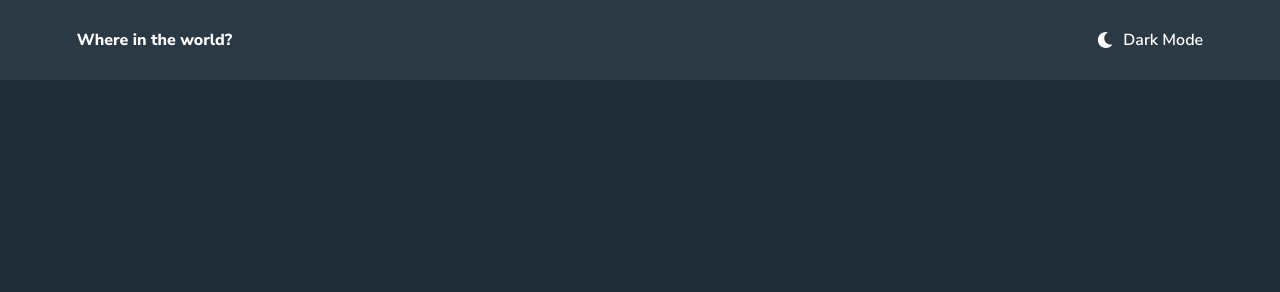
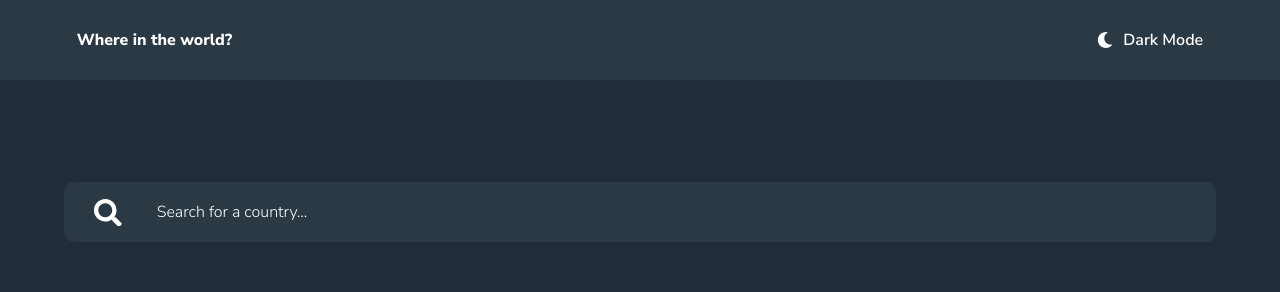
Before and after one commit to Breckles/rest-countries-api, an Angular app: page /home in a window 1280 px wide. Shown: the top 292 px of the page. Built offline with nearby package versions, Linux system fonts and the light colour scheme.

Commit message:
- added search bar component to home page - implemented country search by name

```diff
--- a/src/app/components/countries/countries.component.html
+++ b/src/app/components/countries/countries.component.html
@@ -1,11 +1,7 @@
 <div class="countries-component-wrapper">
-  <ul class="countries-list"
-      *ngIf="countries !== null; else loading">
+  <ul class="countries-list">
     <li *ngFor="let country of countries">
       <app-country-card [country]="country"></app-country-card>
     </li>
   </ul>
-  <ng-template #loading>
-    <div class="loading-wrapper">Loading</div>
-  </ng-template>
 </div>
--- a/src/app/components/countries/countries.component.scss
+++ b/src/app/components/countries/countries.component.scss
@@ -11,7 +11,7 @@ ul.countries-list {
 
   li {
     width: 100%;
-    height: 70vh;
+    height: 50%;
     padding: 5% 13%;
 
     app-country-card {
--- a/src/app/components/countries/countries.component.ts
+++ b/src/app/components/countries/countries.component.ts
@@ -1,5 +1,4 @@
-import { Component, OnInit } from '@angular/core';
-import { CountriesService } from './countries.service';
+import { Component, Input, OnInit } from '@angular/core';
 import { Country } from './models/country.model';
 
 @Component({
@@ -8,13 +7,14 @@ import { Country } from './models/country.model';
   styleUrls: ['./countries.component.scss'],
 })
 export class CountriesComponent implements OnInit {
-  countries!: Country[];
+  @Input()
+  public countries!: Country[];
 
-  constructor(private countriesService: CountriesService) {}
+  constructor() {}
 
   ngOnInit(): void {
-    this.countriesService.countriesSubject.subscribe((countries: Country[]) => {
-      this.countries = countries;
-    });
+    if (!this.countries) {
+      throw new Error("An argument for 'countries' must be provided");
+    }
   }
 }
--- a/src/app/components/countries/countries.service.ts
+++ b/src/app/components/countries/countries.service.ts
@@ -1,5 +1,4 @@
 import { Injectable } from '@angular/core';
-import { BehaviorSubject, Subject } from 'rxjs';
 import {
   DataService,
   RestCountriesAPIResponse,
@@ -10,23 +9,18 @@ import { Country } from './models/country.model';
   providedIn: 'root',
 })
 export class CountriesService {
-  private countries!: Country[] | null;
-  public countriesSubject = new Subject<Country[]>();
+  private countries!: Country[];
 
-  constructor(private dataService: DataService) {
-    this.fetchAllCountries()
-      .then((countries: Country[]) => {
-        this.countries = countries;
-        this.countriesSubject.next([...this.countries]);
-      })
-      .catch((error) => {
-        throw error;
-      });
-  }
+  constructor(private dataService: DataService) {}
 
-  private async fetchAllCountries(): Promise<Country[]> {
+  public async getAllCountries() {
+    if (this.countries) {
+      return [...this.countries];
+    }
+
     // Hardcoding data to avoid constant http requests while styling components
     // and refreshing the page
+    /////////////////////////////////
     let mockJSONCountries: RestCountriesAPIResponse[] = [
       {
         flag: 'https://restcountries.eu/data/deu.svg',
@@ -97,23 +91,33 @@ export class CountriesService {
     mockJSONCountries.forEach((country) => {
       mockResponseCountries.push(Country.convertJSONToCountry(country));
     });
-    return mockResponseCountries;
+    this.countries = mockResponseCountries;
+    return [...this.countries];
     ////////////////////////////////////////////////////////////
 
     // try {
+    //   let responseCountries: Country[] = [];
+
     //   const restCountriesAPIResponse = await this.dataService.getCountries(
     //     'all?fields=flag;name;nativeName;alpha3Code;population;region;subregion;capital;topLevelDomain;currencies;languages'
     //   );
-    //   let responseCountries: Country[] = [];
 
     //   restCountriesAPIResponse.forEach((country) => {
     //     responseCountries.push(Country.convertJSONToCountry(country));
     //   });
-    //   console.log(responseCountries);
 
-    //   return responseCountries;
+    //   this.countries = responseCountries;
+
+    //   return [...this.countries];
     // } catch (error) {
     //   throw error;
     // }
   }
+
+  public async getCountriesByName(name: string) {
+    const lowerCaseName = name.toLowerCase();
+    return this.countries.filter((country: Country) =>
+      country.name.toLowerCase().includes(lowerCaseName)
+    );
+  }
 }
--- a/src/app/components/search-bar/search-bar.component.html
+++ b/src/app/components/search-bar/search-bar.component.html
@@ -1,7 +1,8 @@
 <div class="search-bar-wrapper">
+  <form (submit)="onSubmit($event)">
     <label for="searchBar">Search for a country</label>
-  <button type="button"
-          (click)="onSubmit()"><svg xmlns="http://www.w3.org/2000/svg"
+    <button type="submit">
+      <svg xmlns="http://www.w3.org/2000/svg"
            viewBox="0 0 512 512">
         <path
               d="M505 442.7L405.3 343c-4.5-4.5-10.6-7-17-7H372c27.6-35.3 44-79.7 44-128C416 93.1 322.9 0 208 0S0 93.1 0 208s93.1 208 208 208c48.3 0 92.7-16.4 128-44v16.3c0 6.4 2.5 12.5 7 17l99.7 99.7c9.4 9.4 24.6 9.4 33.9 0l28.3-28.3c9.4-9.4 9.4-24.6.1-34zM208 336c-70.7 0-128-57.2-128-128 0-70.7 57.2-128 128-128 70.7 0 128 57.2 128 128 0 70.7-57.2 128-128 128z" />
@@ -10,4 +11,6 @@
     <input type="text"
            placeholder="Search for a country..."
            [formControl]="searchText">
+
+  </form>
 </div>
--- a/src/app/components/search-bar/search-bar.component.scss
+++ b/src/app/components/search-bar/search-bar.component.scss
@@ -1,11 +1,16 @@
 .search-bar-wrapper {
-  position: relative;
-  display: flex;
   width: 100%;
   height: 100%;
 
   background-color: var(--search-bar-background-color);
   border-radius: 1rem;
+}
+
+form {
+  position: relative;
+  display: flex;
+  width: 100%;
+  height: 100%;
 }
 
 label {
--- a/src/app/components/search-bar/search-bar.component.ts
+++ b/src/app/components/search-bar/search-bar.component.ts
@@ -15,10 +15,11 @@ export class SearchBarComponent implements OnInit {
 
   ngOnInit(): void {}
 
-  onSubmit() {
+  onSubmit(event: Event) {
+    event.preventDefault();
     if (this.searchText.valid) {
       this.onSearch.next(this.searchText.value);
-      this.searchText.reset();
+      // this.searchText.reset();
     }
   }
 }
--- a/src/app/pages/home/home.page.html
+++ b/src/app/pages/home/home.page.html
@@ -1,3 +1,8 @@
 <div id="homePageWrapper">
-  <app-countries></app-countries>
+  <app-search-bar (onSearch)="filterCountriesByName($event)"></app-search-bar>
+  <app-countries *ngIf="countries; else loading"
+                 [countries]="countries"></app-countries>
+  <ng-template #loading>
+    <div class="loading-wrapper">Loading</div>
+  </ng-template>
 </div>
--- a/src/app/pages/home/home.page.scss
+++ b/src/app/pages/home/home.page.scss
@@ -1,6 +1,14 @@
 #homePageWrapper {
   width: 100%;
   height: 100%;
+}
+
+app-search-bar {
+  display: block;
+  width: 100%;
+  height: 6rem;
+  padding: 0 5%;
+  margin: 8% 0;
 }
 
 app-countries {
--- a/src/app/pages/home/home.page.ts
+++ b/src/app/pages/home/home.page.ts
@@ -1,4 +1,6 @@
 import { Component, OnInit } from '@angular/core';
+import { CountriesService } from 'src/app/components/countries/countries.service';
+import { Country } from 'src/app/components/countries/models/country.model';
 
 @Component({
   selector: 'app-home-page',
@@ -6,7 +8,23 @@ import { Component, OnInit } from '@angular/core';
   styleUrls: ['./home.page.scss'],
 })
 export class HomePageComponent implements OnInit {
-  constructor() {}
+  countries!: Country[];
 
-  ngOnInit(): void {}
+  constructor(private countriesService: CountriesService) {}
+
+  ngOnInit(): void {
+    this.countriesService.getAllCountries().then((countries: Country[]) => {
+      this.countries = countries;
+    });
+  }
+
+  filterCountriesByName(name: string) {
+    this.countriesService
+      .getCountriesByName(name)
+      .then((countries: Country[] | undefined) => {
+        if (countries) {
+          this.countries = countries;
+        }
+      });
+  }
 }
```
Lines whose indentation alone changed are shown as unchanged.
